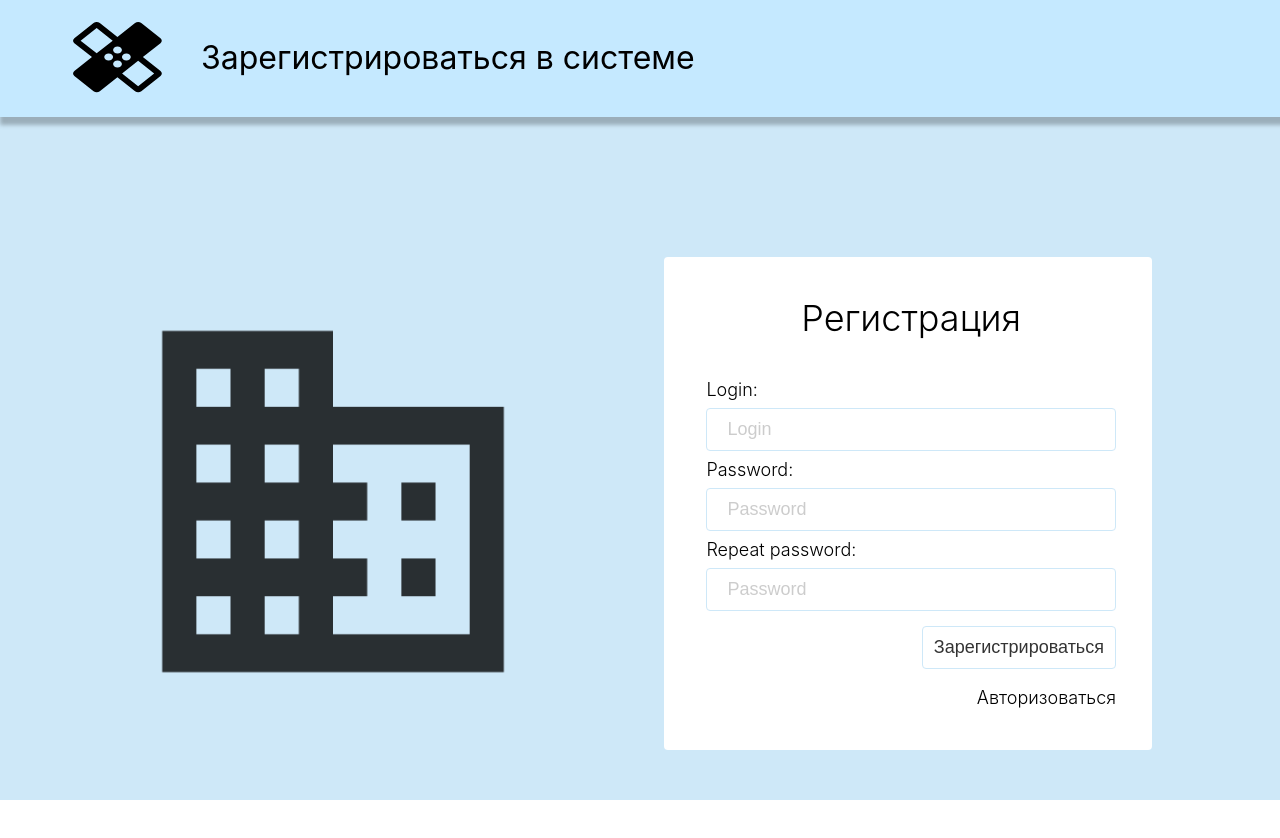
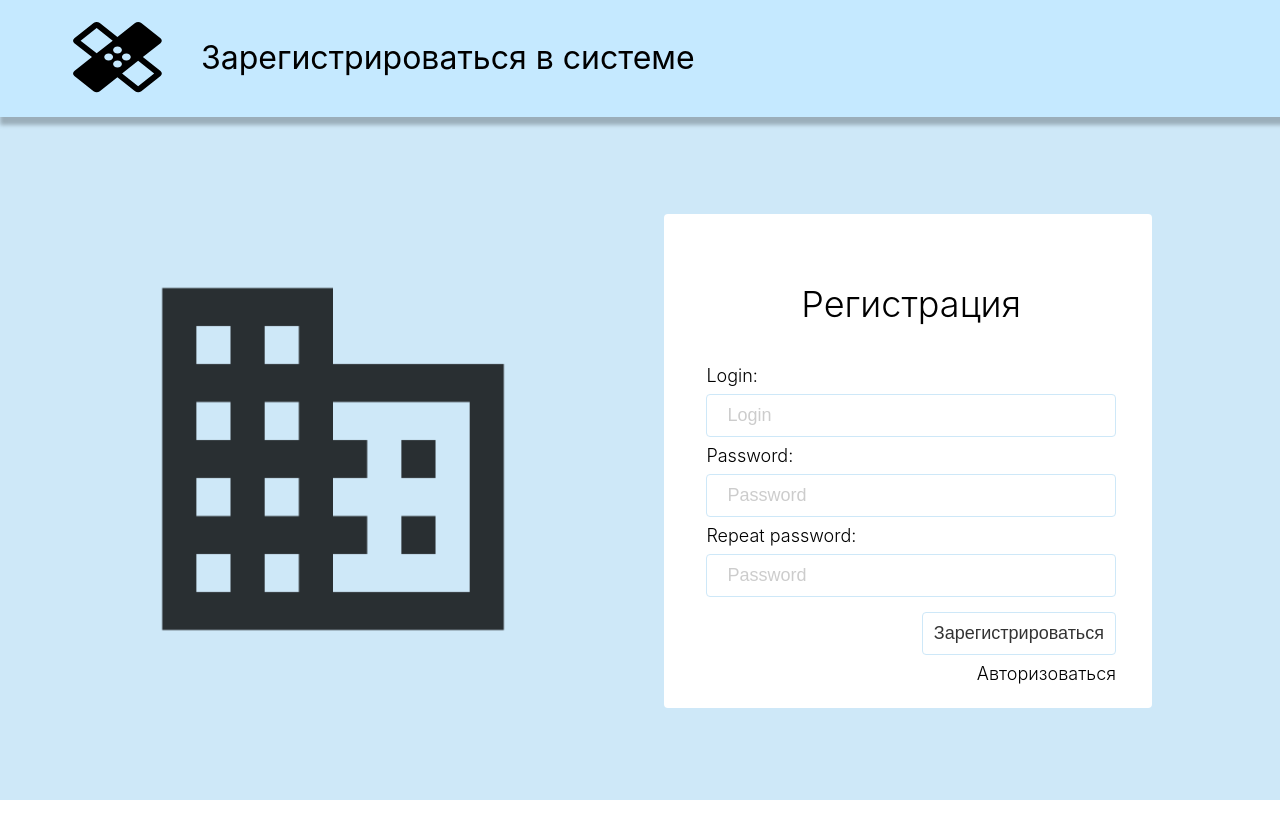
Before and after one commit to EkaterinaRakitina/hospital-frontend, a React (Create React App) app: page / in a window 1280 px wide. Shown: the top 838 px of the page. After the commit the page ends 805 px from the top, so only its background shows below. Built offline with nearby package versions, Linux system fonts and the light colour scheme.

Commit message:
fix bugs

```diff
--- a/src/App.js
+++ b/src/App.js
@@ -1,5 +1,5 @@
 import React from 'react';
-import RegistrationComponent from "./Components/RegistrationComponent/RegistrationComponent"
+import RegistrationComponent from "./Components/RegistrationComponent/RegistrationComponent";
 import './App.scss';
 
 const App = () => {
@@ -8,7 +8,6 @@ const App = () => {
     <div className="App">
       <div className="App-container">
         <RegistrationComponent />
-
       </div>
     </div>
   );
--- a/src/Components/HeaderComponent/HeaderComponent.js
+++ b/src/Components/HeaderComponent/HeaderComponent.js
@@ -6,7 +6,7 @@ const HeaderComponent = () => {
   return (
     <header className="Header-container">
       <div>
-          <img src={logo} alt="logo"/>
+        <img src={logo} alt="logo" />
         <h1>Зарегистрироваться в системе</h1>
       </div>
     </header>
--- a/src/Components/RegistrationComponent/RegistrationComponent.js
+++ b/src/Components/RegistrationComponent/RegistrationComponent.js
@@ -37,7 +37,7 @@ const RegistrationComponent = () => {
                 placeholder="Password"
               />
               <button>Зарегистрироваться</button>
-              <p href="#">Авторизоваться</p>
+              <a href="#">Авторизоваться</a>
             </form>
           </div>
         </div>
--- a/src/Components/RegistrationComponent/RegistrationComponent.scss
+++ b/src/Components/RegistrationComponent/RegistrationComponent.scss
@@ -9,7 +9,7 @@
   justify-content: space-between;
   width: 80%;
   margin: 0 auto;
-  padding: 140px 0 96px 0;
+  height: 86vh;
 }
 
 .Image-container {
@@ -32,12 +32,11 @@
     font-weight: 300;
     font-size: 36px;
     line-height: 42px;
-    margin: 0 0 40px 0;
+    margin-bottom: 40px;
   }
 }
 
 .Form-container {
-
   form {
     display: flex;
     flex-direction: column;
@@ -88,13 +87,16 @@
     font-size: 18px;
     line-height: 21px;
     color: rgba(0, 0, 0, 0.8);
+    margin-bottom: 8px;
   }
 
-  p {
+  a {
     align-self: flex-end;
     font-style: normal;
     font-weight: 300;
     font-size: 18px;
     line-height: 21px;
+    text-decoration: none;
+    color: #000;
   }
 }
```
